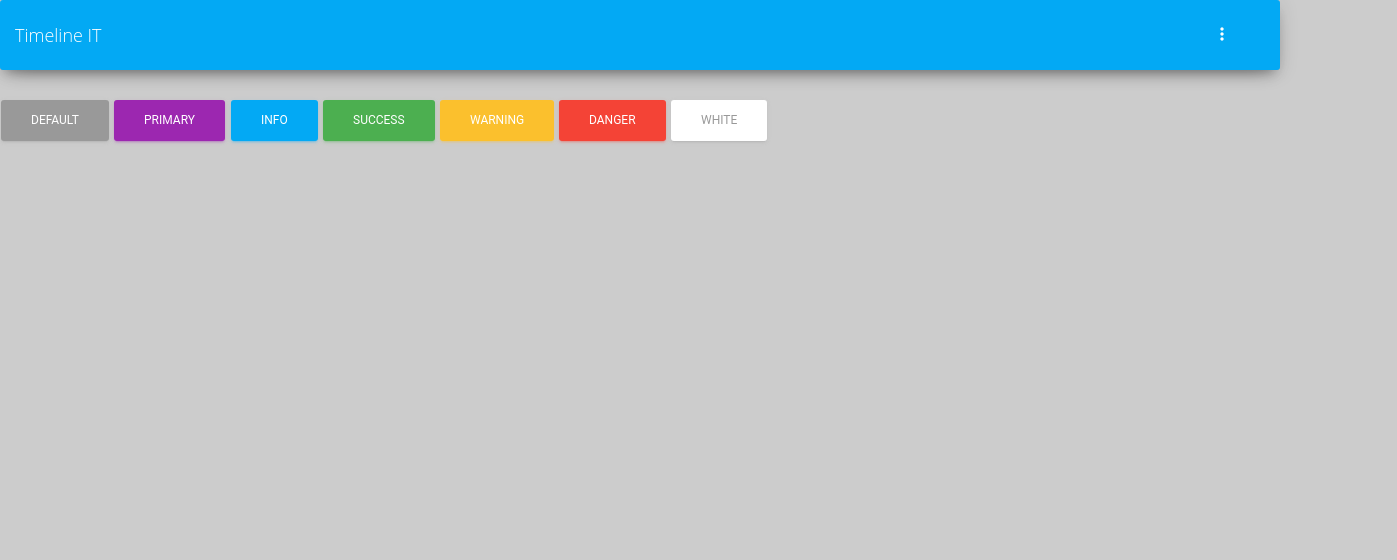
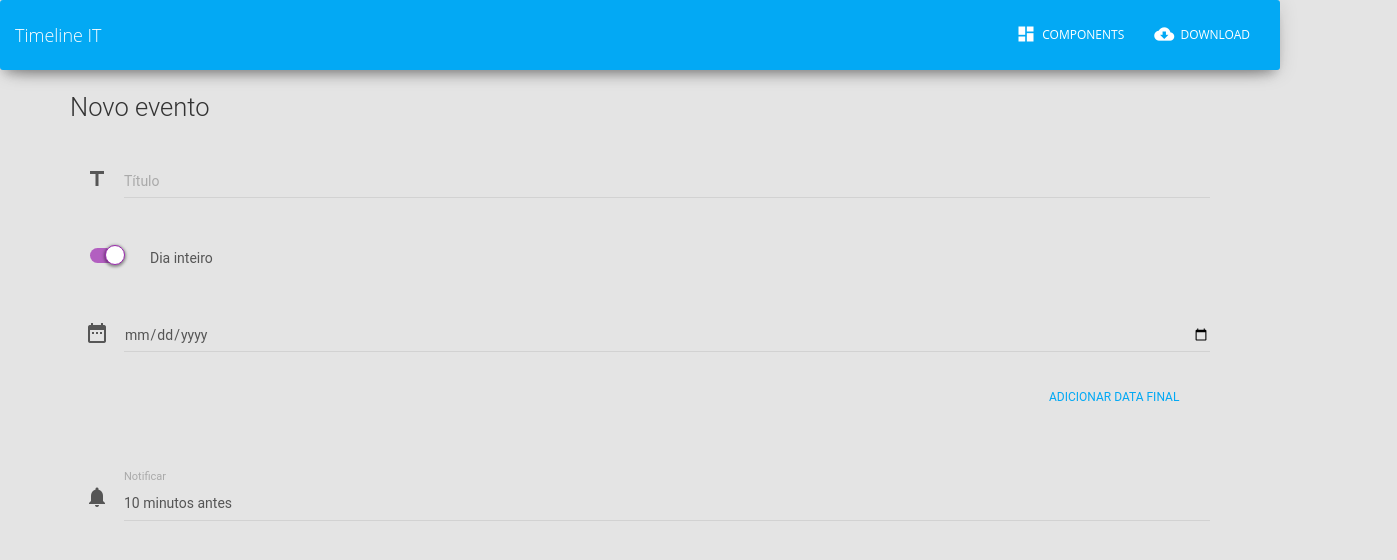
Before and after one commit to marialcarria/timeline-it, a plain HTML site: page eventos.html in a window 1280 px wide. Shown: the whole page, 1397 px wide, since content can reach past the window. Drawn offline with Linux system fonts and the light colour scheme.

Commit message:
Alteraçoes formulario de eventos e tela da timeline

```diff
--- a/css/material-kit.css
+++ b/css/material-kit.css
@@ -18,7 +18,7 @@
 /* SHADOWS */
 /* Shadows (from mdl http://www.getmdl.io/) */
 body {
-  background-color: #CCCCCC;
+  background-color: #e4e4e4;
 }
 body.inverse {
   background: #333333;
--- a/css/style.css
+++ b/css/style.css
@@ -80,7 +80,11 @@ header h1 {
     font-size: 1.5rem;
   }
 }
-
+html,body{
+  width: 100%;
+  margin: 0;
+  padding: 0;
+}
 div.barra-menu{
   background-color: #7f8c97;
   color: #FFF;
@@ -176,6 +180,34 @@ div.barra-menu{
   top: 50%;
   transform: translateX(-50%) translateY(-50%);
 }
+
+
+
+
+
+
+
+
+
+
+.timeline-checkbox, input.timeline-checkbox:focus{
+    background-image: none !important;
+}
+
+.timeline-select{
+    background: none;
+    border: none;
+    background-color: transparent;
+}
+
+
+
+
+
+
+
+
+
 
 .cd-timeline-img.cd-movie {
   background: #c03b44;
--- a/eventos.html
+++ b/eventos.html
@@ -14,10 +14,11 @@
 </head>
 <body>
 
-<nav class="navbar navbar-info" role="navigation">
+<body style="padding-top: 70px;">
+    <nav class="navbar navbar-info" role="navigation" style="position: fixed; width: 100vw; top: 0; z-index: 9999;">
         <div class="container-fluid">
             <div class="navbar-header">
-    		<button type="button" class="navbar-toggle" data-toggle="collapse" data-target="#bs-example-navbar-collapse-1">
+                <button type="button" class="navbar-toggle" data-toggle="collapse" data-target="#navigation-index">
                     <span class="sr-only">Toggle navigation</span>
                     <span class="icon-bar"></span>
                     <span class="icon-bar"></span>
@@ -25,42 +26,112 @@
                 </button>
                 <a class="navbar-brand" href="#">Timeline IT</a>
             </div>
-
-    	<div class="collapse navbar-collapse" id="bs-example-navbar-collapse-1">
-    		<ul class="nav navbar-nav" style="float: right;">
-        		<li class="dropdown">
-        			<a href="#" class="dropdown-toggle" data-toggle="dropdown"><i class="material-icons">more_vert</i></a>
-        			<ul class="dropdown-menu">
-					  <li><a href="#">Action</a></li>
-					  <li><a href="#">Another action</a></li>
-					  <li><a href="#">Something else here</a></li>
-					  <li class="divider"></li>
-					  <li><a href="#">Separated link</a></li>
-					  <li class="divider"></li>
-				      <li><a href="#">One more separated link</a></li>
-        			</ul>
+            <div class="collapse navbar-collapse" id="navigation-index">
+                <ul class="nav navbar-nav navbar-right">
+                    <li>
+                        <a href="components-documentation.html" target="_blank">
+                            <i class="material-icons">dashboard</i> Components
+                        </a>
+                    </li>
+                    <li>
+                        <a href="javascript:void(0)">
+                            <i class="material-icons">cloud_download</i> Download
+                        </a>
                     </li>
                 </ul>
             </div>
         </div>
     </nav>
+	<div class="container">
+		<h3>Novo evento</h3>
 
+<!--
+        <ol class="breadcrumb">
+          <li><select class="form-control" style="display: inline !important;"><option>Casa</option></select></li>
+          <li><select class="form-control" style="display: inline !important;"><option>Casa</option></select></li>
+          <li><select class="timeline-select"><option>IPTU</option></select></li>
+        </ol>
+-->
+         <div class="input-group">
+            <span class="input-group-addon">
+                <i class="material-icons">title</i>
+            </span>
+            <input type="text" class="form-control" placeholder="Título">
+        </div>
 
-<button class="btn btn-default">Default</button>
-<button class="btn btn-primary">Primary</button>
-<button class="btn btn-info">Info</button>
-<button class="btn btn-success">Success</button>
-<button class="btn btn-warning">Warning</button>
-<button class="btn btn-danger">Danger</button>
-<button class="btn btn-white">White</button>
+        <div class="input-group">
+            <span class="input-group-addon">
+                <div class="togglebutton">
+                    <label>
+                        <input type="checkbox" checked="">
+                    </label>
+                </div>
 
+            </span>
+            <input class="form-control timeline-checkbox" readonly value="Dia inteiro">
+        </div>
+
+        <div class="input-group">
+            <span class="input-group-addon">
+                <i class="material-icons">date_range</i>
+            </span>
+            <input class="form-control" id="evt_dt_ini" type="date"/>
+        </div>
+
+        <button class="btn btn-simple btn-info" data-value="0" id="btn_dt_final" style="float: right;">Adicionar data final<div class="ripple-container"></div>
+        </button>
+
+        <div class="row" id="div_evt_dt_fim" style="display: none; clear: both;">
+			 <div class="col-xs-12">
+                <div class="input-group">
+                    <span class="input-group-addon">
+                        <i class="material-icons">date_range</i>
+                    </span>
+                    <input class="form-control" id="evt_dt_fim" type="date"/>
+                </div>
+            </div>
+		</div>
+
+        <div class="row">
+			<div class="col-xs-12">
+				<div class="input-group form-group">
+					<span class="input-group-addon">
+                        <i class="material-icons">notifications</i>
+                    </span>
+                    <label class="control-label">Notificar</label>
+					<select class="form-control" id="notificar_periodo">
+                        <option value="0" selected>10 minutos antes</option>
+                        <option value="0">30 minutos antes</option>
+                        <option value="0">1 hora antes</option>
+                        <option value="0"> 2 horas antes</option>
+                        <option value="0">Personalizar</option>
+                    </select>
+				</div>
+			</div>
+		</div>
+
+	</div>
 	<script src="js/jquery-3.1.1.min.js"></script>
 	<!-- <script src="js/modernizr.js"></script>  -->
 	<script type="text/javascript" src="js/bootstrap.min.js"></script>
     <script src="js/material.min.js"></script>
+	<script src="js/material-kit.js" type="text/javascript"></script>
     <script src="js/bootstrap-datepicker.js" type="text/javascript"></script>
-	<script src="js/material-kit.js" type="text/javascript"></script>
     <!-- <script src="js/nouislider.min.js" type="text/javascript"></script> -->
 	<script src="js/main.js"></script>
+	<script>
+        $(".datepicker").val("03/12/2016");
+        $("#btn_dt_final").click(function(){
+            if ($(this).data("value") === 0){
+                $("#div_evt_dt_fim").slideToggle();
+                $(this).html("Remover data final");
+                $(this).data("value", 1);
+            } else {
+                $("#div_evt_dt_fim").slideToggle();
+                $(this).html("Adicionar data final");
+                $(this).data("value", 0);
+            }
+        });
+	</script>
 </body>
 </html>
```
Also changed, not shown: index.html (+48 -11 lines). Lines whose indentation alone changed are shown as unchanged.
